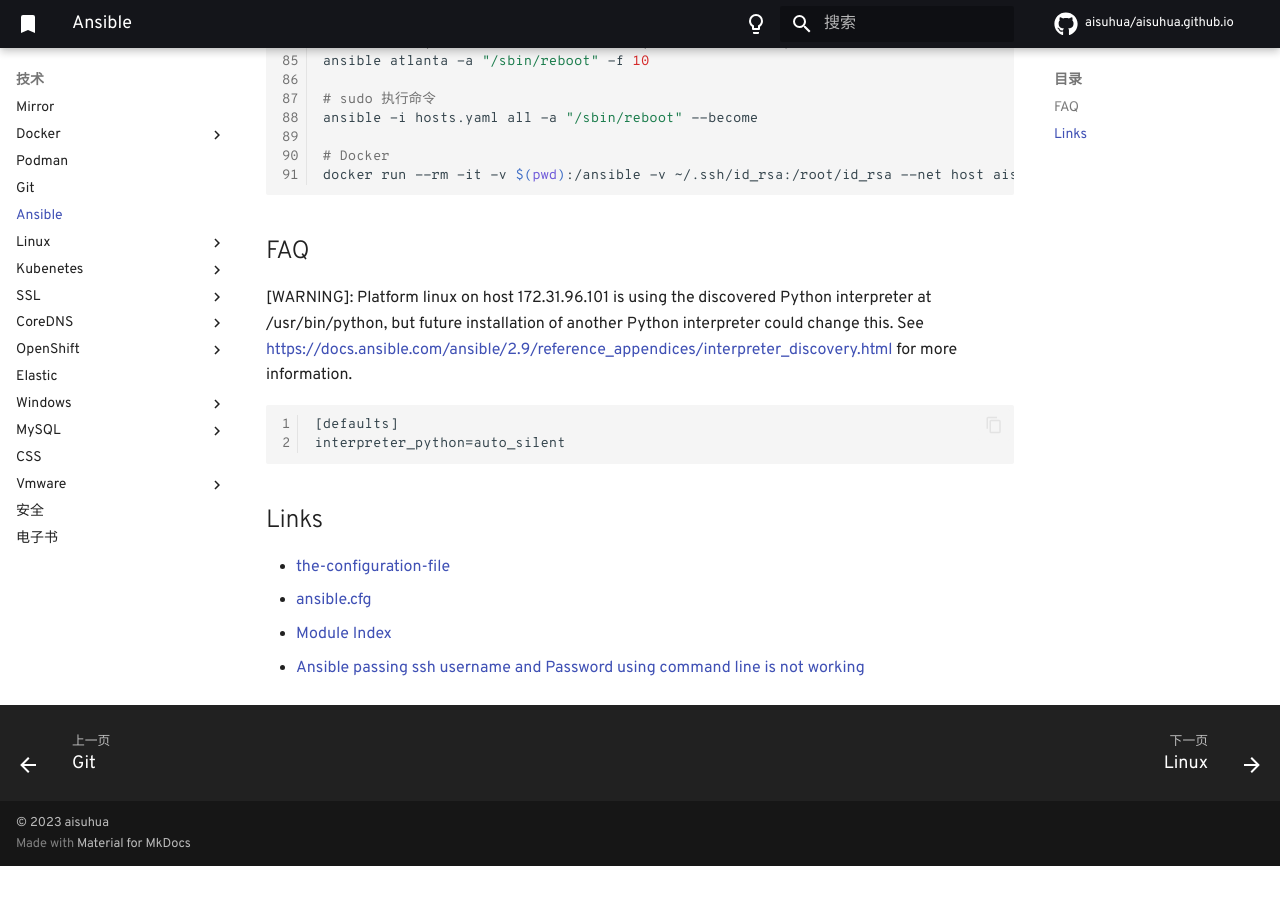
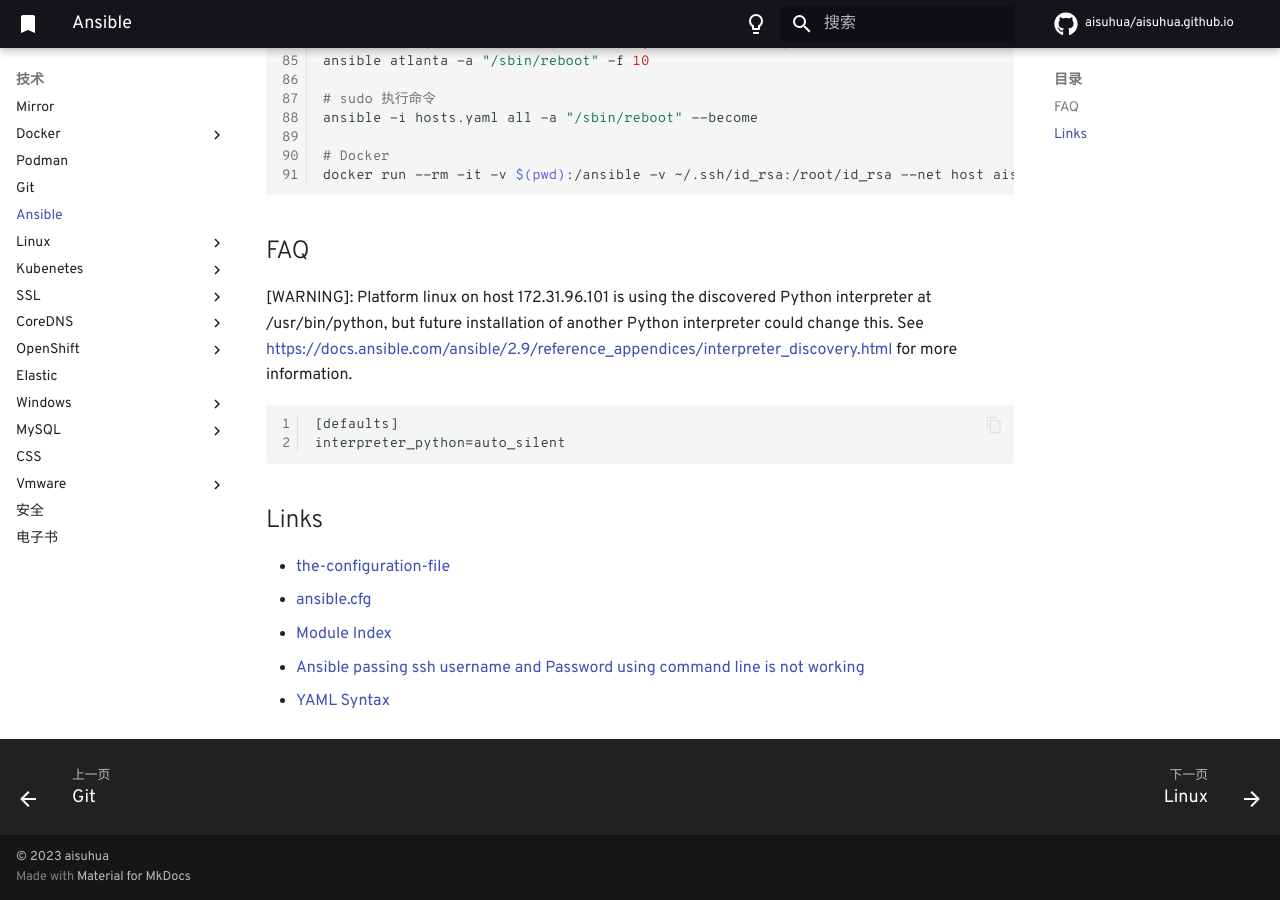
Before and after one commit to aisuhua/aisuhua.github.io, an MkDocs documentation site: the page built from docs/ansible/index.md, in a window 1280 px wide and 900 px high, scrolled down 1785 px. Built offline with MkDocs 1.6.1 and Material for MkDocs 9.7.7, drawn with Linux system fonts in a browser that asks for light colours; comment, search, counter and statistics services are not loaded; before the commit the page ends 2651 px from its top, so only the background shows below that.

Commit message:
mkdocs.yml

```diff
--- a/docs/ansible/index.md
+++ b/docs/ansible/index.md
@@ -110,3 +110,4 @@
 - [ansible.cfg](https://github.com/ansible/ansible/blob/stable-2.9/examples/ansible.cfg)
 - [Module Index](https://docs.ansible.com/ansible/2.9/modules/modules_by_category.html#modules-by-category)
 - [Ansible passing ssh username and Password using command line is not working](https://stackoverflow.com/questions/69889074/ansible-passing-ssh-username-and-password-using-command-line-is-not-working)
+- [YAML Syntax](https://docs.ansible.com/ansible/latest/reference_appendices/YAMLSyntax.html#yaml-syntax)
```
